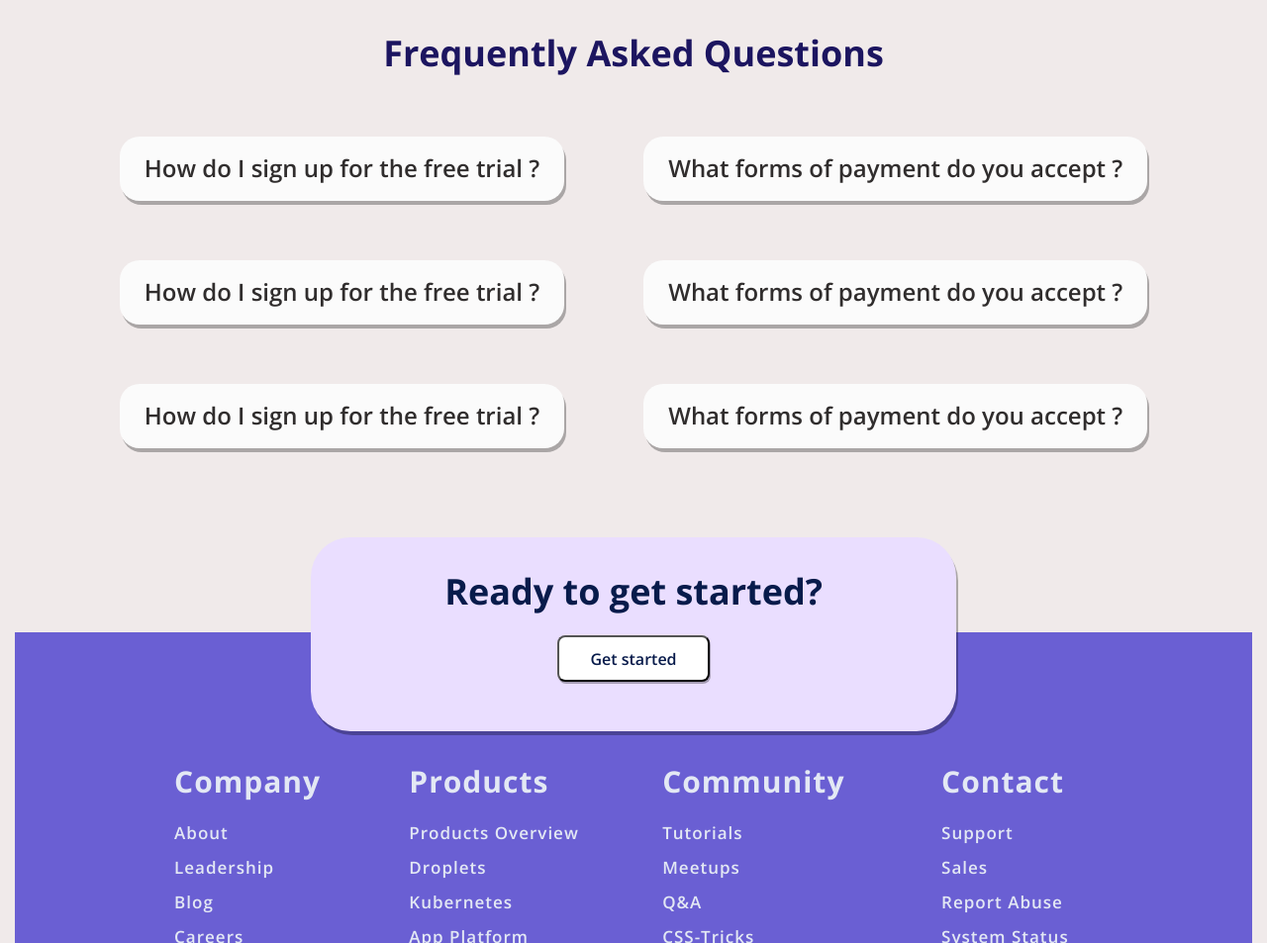
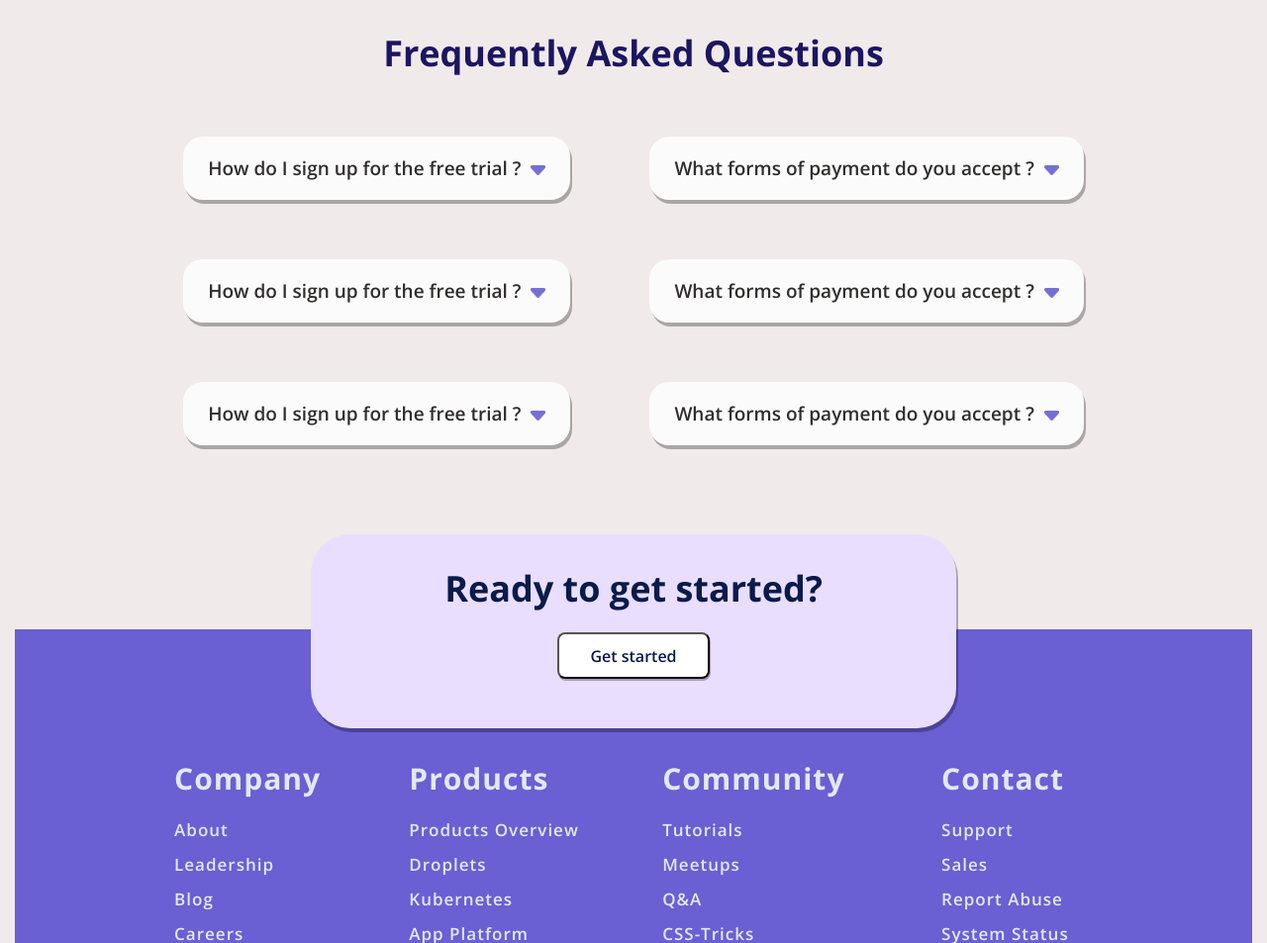
Before and after one commit to Aryanvaish/Digitalocean.github.io, a plain HTML site: page index.html in a window 1280 px wide. Shown: the part 3540-4493 px from the top of the page at 99% size. Drawn offline with nearby package versions, Linux system fonts and the light colour scheme.

Commit message:
caret...

```diff
--- a/css/styslesheet.css
+++ b/css/styslesheet.css
@@ -658,7 +658,6 @@ h3{
 
 .fac-layout{
     max-width: 50rem;
-    height: 2.5rem;
     padding: 2rem 2.5rem;
     margin: 3rem 4rem;
     border-radius: 2rem;
@@ -666,13 +665,35 @@ h3{
     background-color: var(--peach-backg);
 }
 
-.fac-layout a{
+.fac-colu{
+    display: flex;
+}
+
+.fac-colu a{
     text-decoration: none;
-    font-size: 2.4rem;
+    font-size: 1.9rem;
     line-height: 2.4rem;
     color: var(--faclayout-a);
     font-weight: var(--semibold);
 }
+
+.fac-colu a img{
+    height: 1rem;
+    width: 1.5rem;
+    margin: 0 0 0 1rem;
+    color: var(--darkblue);
+}
+
+.fac-layout h2{
+    width: 35rem;
+    font-size: 1.4rem;
+    line-height: 1.8rem;
+    margin: 2rem 0 0 0;
+    color: var(--faclayout-a);
+    font-weight: var(--bold);
+}
+
+.btnToggle1{display: none;}
 
 .get-started{
     margin: -1rem auto;
@@ -1345,7 +1366,7 @@ span{
         margin: 1.5rem auto;
     }
 
-    .fac-layout a {
+    .fac-colu a {
         font-size: 1.6rem;
         line-height: 2rem;
     }
--- a/index.html
+++ b/index.html
@@ -275,27 +275,51 @@
       <div class="faq-elem">
 
           <div class="fac-layout">
+            <div class="fac-colu">
               <a href="#">How do I sign up for the free trial ?</a>
+              <a href="#" onclick="hideshow()"><img src="images/caret-down-solid(1).png"></a>
+            </div>
+            <h2 class="btnToggle1">Our cloud-agnostic open source guides help millions of developers learn and build new software every day...</h2>
           </div>
 
           <div class="fac-layout">
+            <div class="fac-colu">
               <a href="#">What forms of payment do you accept ?</a>
+              <a href="#" onclick="hideshow()"><img src="images/caret-down-solid(1).png"></a>
+            </div>
+            <h2 class="btnToggle1" id="btnToggle1">Our cloud-agnostic open source guides help millions of developers learn and build new software every day...</h2>
           </div>
 
           <div class="fac-layout">
+            <div class="fac-colu">
               <a href="#">How do I sign up for the free trial ?</a>
+              <a href="#" onclick="hideshow()"><img src="images/caret-down-solid(1).png"></a>
+            </div>
+            <h2 class="btnToggle1" id="btnToggle1">Our cloud-agnostic open source guides help millions of developers learn and build new software every day...</h2>
           </div>
 
           <div class="fac-layout">
+            <div class="fac-colu">
               <a href="#">What forms of payment do you accept ?</a>
+              <a href="#" onclick="hideshow()"><img src="images/caret-down-solid(1).png"></a>
+            </div>
+            <h2 class="btnToggle1">Our cloud-agnostic open source guides help millions of developers learn and build new software every day...</h2>
           </div>
 
           <div class="fac-layout">
+            <div class="fac-colu">
               <a href="#">How do I sign up for the free trial ?</a>
+              <a href="#" onclick="hideshow()"><img src="images/caret-down-solid(1).png"></a>
+            </div>
+            <h2 class="btnToggle1">Our cloud-agnostic open source guides help millions of developers learn and build new software every day...</h2>
           </div>
 
           <div class="fac-layout">
+            <div class="fac-colu">
               <a href="#">What forms of payment do you accept ?</a>
+              <a href="#" onclick="hideshow()"><img src="images/caret-down-solid(1).png"></a>
+            </div>
+            <h2 class="btnToggle1">Our cloud-agnostic open source guides help millions of developers learn and build new software every day...</h2>
           </div>
 
       </div>
@@ -407,6 +431,7 @@
         x.style.display = "block";
       }
   }
+
 </script>
 
 </body>
```
Also changed, not shown: Images/caret-down-solid(1).png (added), Images/caret-down-solid(1).svg (added). Lines whose indentation alone changed are shown as unchanged.
